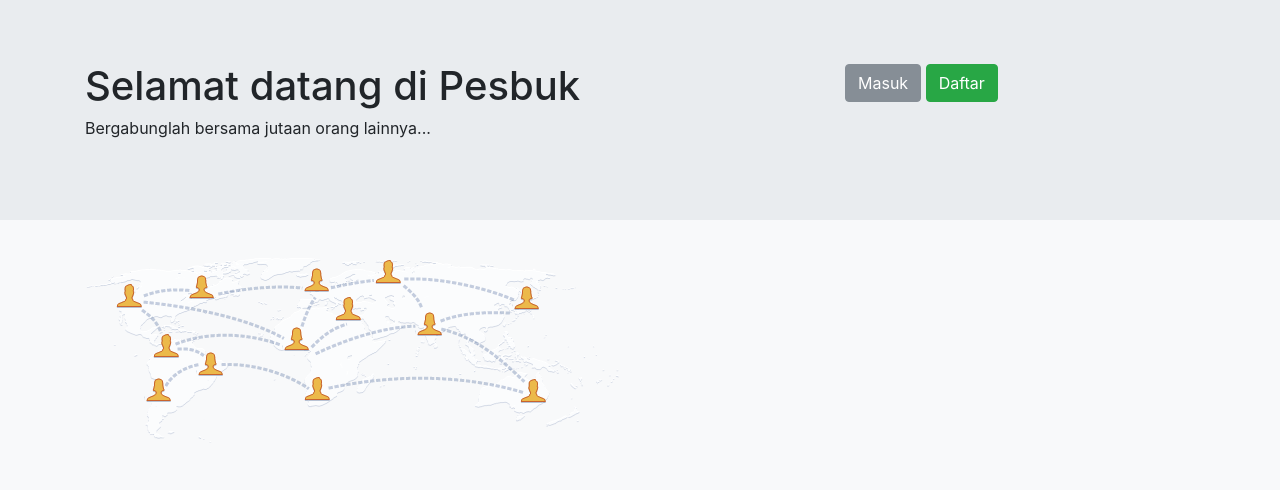
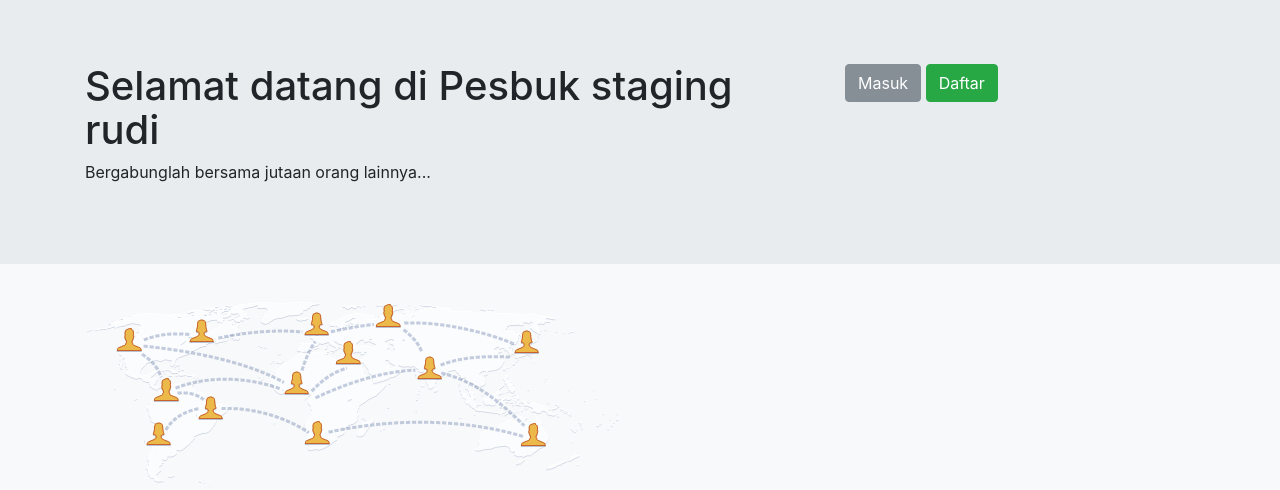
Before and after one commit to Mancang-ops/staging-pesbuk, a PHP site: page / in a window 1280 px wide. Shown: the top 490 px of the page. Run offline with PHP 8.4, Linux system fonts and the light colour scheme.

Commit message:
edit inde

```diff
--- a/sosial-media/index.php
+++ b/sosial-media/index.php
@@ -14,7 +14,7 @@
             <div class="container">
                 <div class="row">
                     <div class="col-md-8">
-                        <h1>Selamat datang di Pesbuk</h1>
+                        <h1>Selamat datang di Pesbuk staging rudi</h1>
                         <p>Bergabunglah bersama jutaan orang lainnya...</p>
                     </div>
                     <div class="col-md-4">
```
